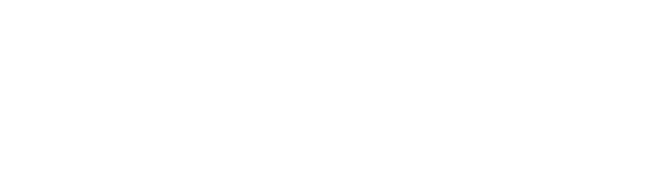
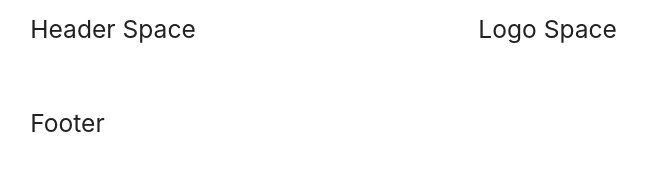
Before and after one commit to maelihector/LostPetsApp, a website: page public/results.html in a window 1280 px wide. Shown: the whole page, without its empty margins (173-820 px from the left). Drawn offline with Linux system fonts and the light colour scheme.

Commit message:
added basic page formatting

```diff
--- a/public/results.html
+++ b/public/results.html
@@ -1,18 +1,47 @@
 <!DOCTYPE html>
 <html>
+
 <head>
     <!--Import Google Icon Font-->
     <link href="https://fonts.googleapis.com/icon?family=Material+Icons" rel="stylesheet">
     <!--Import materialize.css-->
-      <link type="text/css" rel="stylesheet" href="css/materialize.min.css"  media="screen,projection"/>
+    <link type="text/css" rel="stylesheet" href="css/materialize.min.css" media="screen,projection" />
 
     <!--Let browser know website is optimized for mobile-->
-      <meta name="viewport" content="width=device-width, initial-scale=1.0"/>
+    <meta name="viewport" content="width=device-width, initial-scale=1.0" />
 </head>
 
 <body>
+    <div class="container">
+        <div class="row">
+            <!--header-->
+            <div class="col s12 m6 l6">
+                <h5>Header Space</h5>
+            </div>
+            <div class="col s12 m6 l6">
+                <h5>Logo Space</h5>
+            </div>
+        </div>
+
+
+        <!--results space-->
+        <div class="row">
+
+        </div>
+        <div class="row">
+
+            <!--footer-->
+            <div class="col s12 m12">
+                <h5>Footer</h5>
+            </div>
+
+        </div>
+
+    </div>
+
 
     <!--JavaScript at end of body for optimized loading-->
     <script type="text/javascript" src="js/materialize.min.js"></script>
 </body>
+
 </html>
```
Lines whose indentation alone changed are shown as unchanged.
